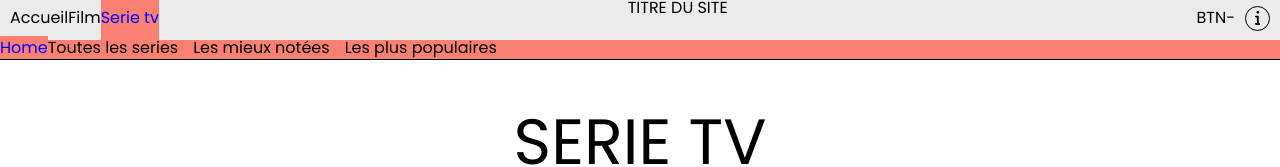
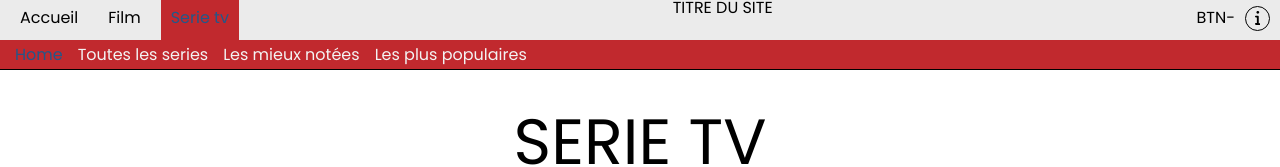
Before and after one commit to julabina/react-movie-app, a React (Create React App) app: page /tv in a window 1280 px wide. Shown: the top 167 px of the page. Built offline with nearby package versions, Linux system fonts and the light colour scheme; no server answers.

Commit message:
css little nav bar

```diff
--- a/src/Components/AppComponents/MovieNavBar.js
+++ b/src/Components/AppComponents/MovieNavBar.js
@@ -4,7 +4,7 @@ import { NavLink } from 'react-router-dom';
 const MovieNavBar = () => {
     return (
             <nav className='littleNavBar movieNavBar'>
-                <div className="toMovieHome">
+                <div className="movieNavBar_linkCont toMovieHome">
                     <NavLink to="/movie" >Home</NavLink>
                 </div>
                 <div className="movieNavBar_linkCont">
--- a/src/Components/AppComponents/TvNavBar.js
+++ b/src/Components/AppComponents/TvNavBar.js
@@ -4,7 +4,7 @@ import { NavLink } from 'react-router-dom';
 const TvNavBar = () => {
     return (
         <nav className='littleNavBar tvNavBar'>
-            <div className="toTvHome">
+            <div className="toTvHome tvNavBar_linkCont">
                 <NavLink to="/tv" >Home</NavLink>
             </div>
             <div className="tvNavBar_linkCont">
--- a/src/Components/Pages/Home.js
+++ b/src/Components/Pages/Home.js
@@ -2,9 +2,9 @@ import React from 'react';
 
 const Home = () => {
     return (
-        <div className='home'>
+        <main className='home'>
             <h1>ACCUEIL</h1>
-        </div>
+        </main>
     );
 };
 
--- a/src/css/style.css
+++ b/src/css/style.css
@@ -149,17 +149,22 @@ body {
 }
 
 .active {
-  color: blue;
-  background: salmon;
+  color: #235789;
+  background: #C1292E;
 }
 
 .mainNavBar {
   display: flex;
   height: 40px;
 }
+.mainNavBar_linkCont {
+  margin-right: 10px;
+}
 .mainNavBar_linkCont_link {
   display: inline-block;
   padding-top: 10px;
+  padding-left: 10px;
+  padding-right: 10px;
   height: 100%;
 }
 
@@ -172,12 +177,16 @@ body {
 
 .littleNavBar {
   position: fixed;
+  display: flex;
+  align-items: center;
   top: 40px;
   left: 0;
   right: 0;
-  height: 20px;
+  height: 30px;
   border-bottom: 1px solid black;
-  background: salmon;
+  background: #C1292E;
+  padding-left: 15px;
+  color: #f3f3f3;
 }
 
 .tvSeasonCard {
--- a/src/sass/componants/_navBar.scss
+++ b/src/sass/componants/_navBar.scss
@@ -1,7 +1,7 @@
 .active  {
 
-        color: blue;
-        background: salmon;
+        color: #235789;
+        background: #C1292E;
 
     }
 
@@ -9,9 +9,12 @@
     display: flex;
     height: 40px;
     &_linkCont {
+        margin-right: 10px;
         &_link {
             display: inline-block;
             padding-top: 10px;
+            padding-left: 10px;
+            padding-right: 10px;
             height: 100%;
         }
     }
@@ -26,9 +29,13 @@
 
 .littleNavBar {
     position: fixed;
+    display: flex;
+    align-items: center;
     top: 40px;
     left: 0;right: 0;
-    height: 20px;
+    height: 30px;
     border-bottom: 1px solid black;
-    background: salmon;
+    background: #C1292E;
+    padding-left: 15px;
+    color: #f3f3f3;
 }
```
Also changed, not shown: 1 other file (tests, documents, lock files or other folders).
